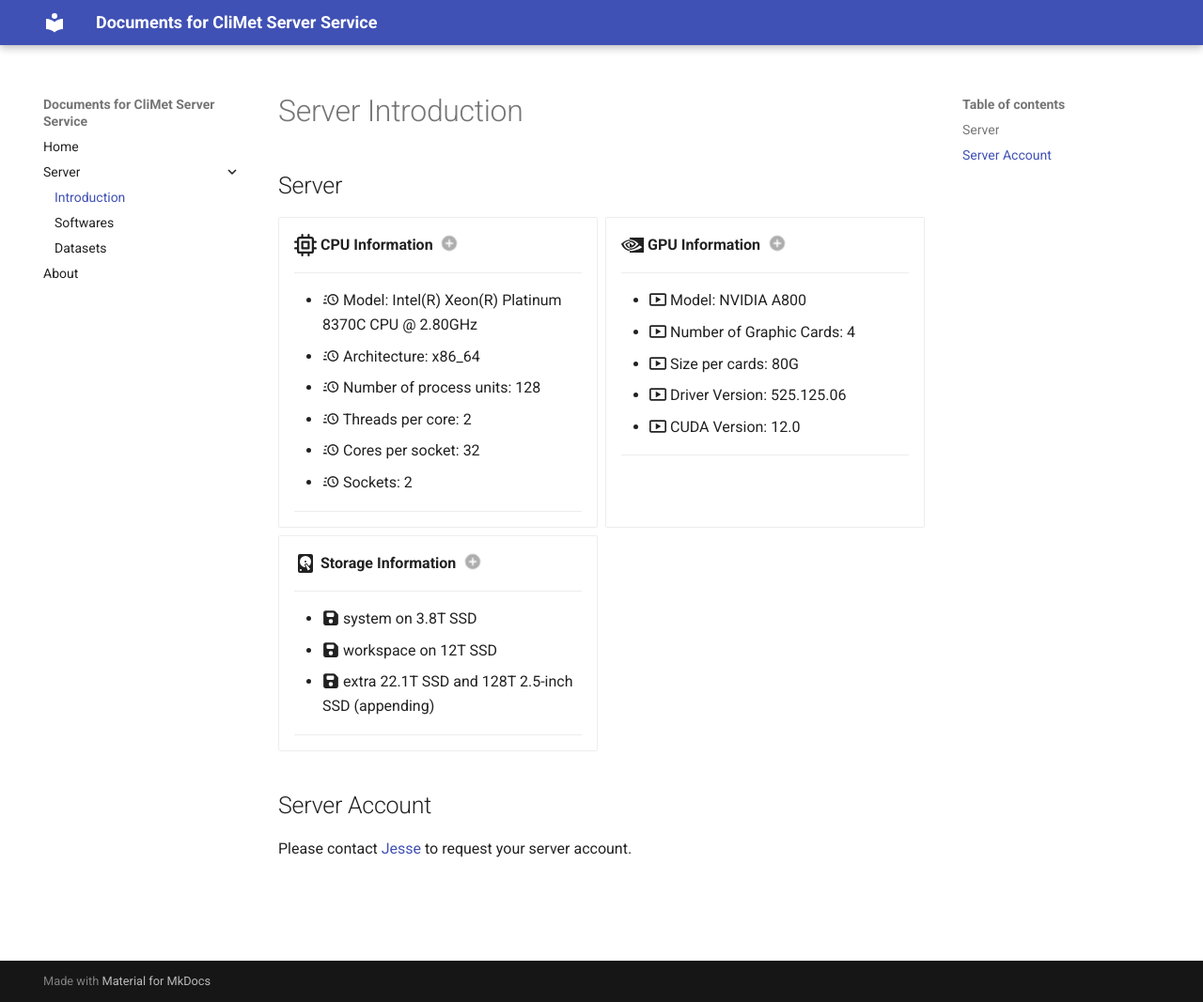
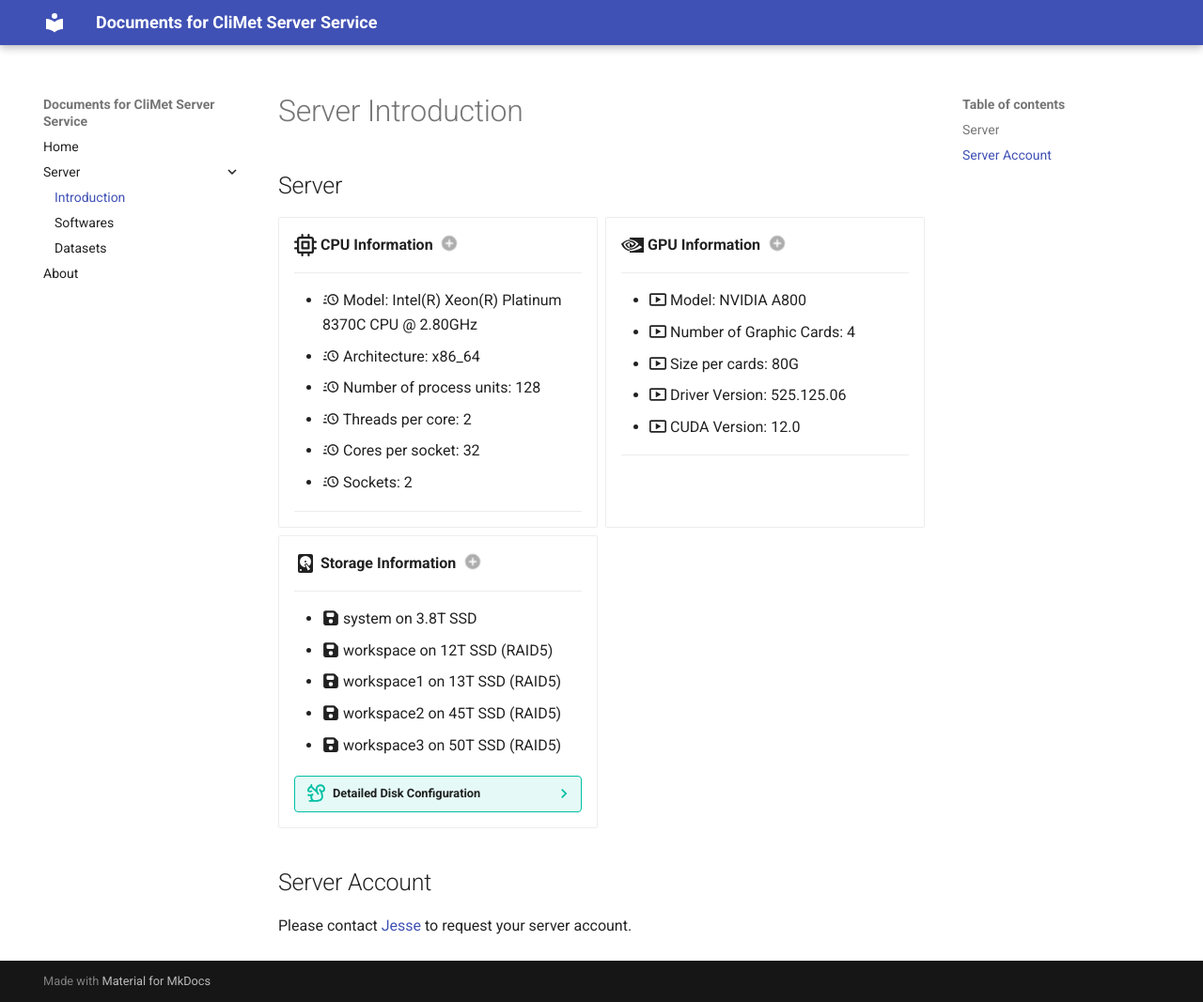
Before and after one commit to sailvssea/CliMetDoc, an MkDocs documentation site: the page built from docs/server_introduction.md, in a window 1280 px wide and 1067 px high. Shown: the whole window at 94% size. Built offline with MkDocs 1.6.1 and Material for MkDocs 9.7.7, drawn with Linux system fonts in a browser that asks for light colours.

Commit message:
update the disk storage configuration

```diff
--- a/docs/server_introduction.md
+++ b/docs/server_introduction.md
@@ -45,10 +45,15 @@
     ---
 
     - :fontawesome-solid-floppy-disk: system on 3.8T SSD
-    - :fontawesome-solid-floppy-disk: workspace on 12T SSD
-    - :fontawesome-solid-floppy-disk: extra 22.1T SSD and 128T 2.5-inch SSD (appending)
+    - :fontawesome-solid-floppy-disk: workspace on 12T SSD (RAID5)
+    - :fontawesome-solid-floppy-disk: workspace1 on 13T SSD (RAID5)
+    - :fontawesome-solid-floppy-disk: workspace2 on 45T SSD (RAID5)
+    - :fontawesome-solid-floppy-disk: workspace3 on 50T SSD (RAID5)
+    ??? tip "Detailed Disk Configuration"
+        <div class="result" markdown>
+        ![diskstorage](img/CliMetServerDisk.png "diskstorage"){width="1000"}
+        </div>
 
-    ---
 
 
 
```
Also changed, not shown: docs/img/CliMetServerDisk.png (added), site/server_introduction/index.html, 1 other file.
